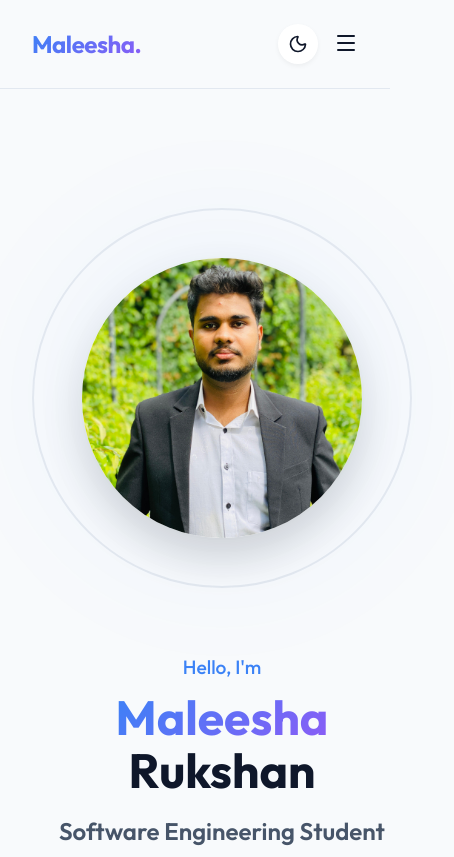
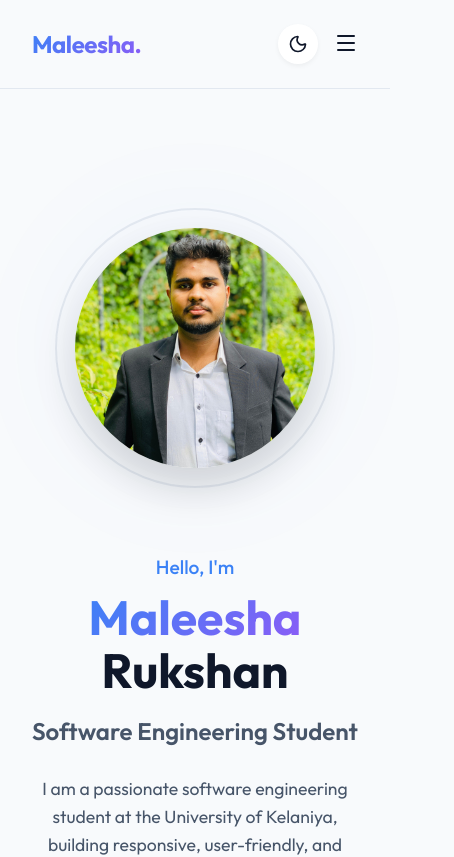
Before and after one commit to Rukshan19-mr-png/Rukshan-s-portfolio, a React app: page / in a window 390 px wide. Shown: the top 857 px of the page, 454 px wide, since content can reach past the window. Built offline with nearby package versions, Linux system fonts and the light colour scheme; the HTML template or start-up script is replaced by a standard one.

Commit message:
style: optimize professional profile view for responsiveness and mobile devices

```diff
--- a/src/components/Sections/HeroSection.css
+++ b/src/components/Sections/HeroSection.css
@@ -132,6 +132,18 @@
     flex-direction: column-reverse;
     text-align: center;
     padding-top: 8rem;
+    gap: 2rem;
+  }
+
+  .hero-image-container {
+    width: 320px;
+    height: 320px;
+    margin-bottom: 2rem;
+  }
+
+  .hero-image {
+    width: 280px;
+    height: 280px;
   }
 
   .hero-actions {
@@ -151,8 +163,12 @@
   .hero-actions {
     flex-direction: column;
   }
-  .hero-image {
+  .hero-image-container {
     width: 280px;
     height: 280px;
   }
+  .hero-image {
+    width: 240px;
+    height: 240px;
+  }
 }
```
